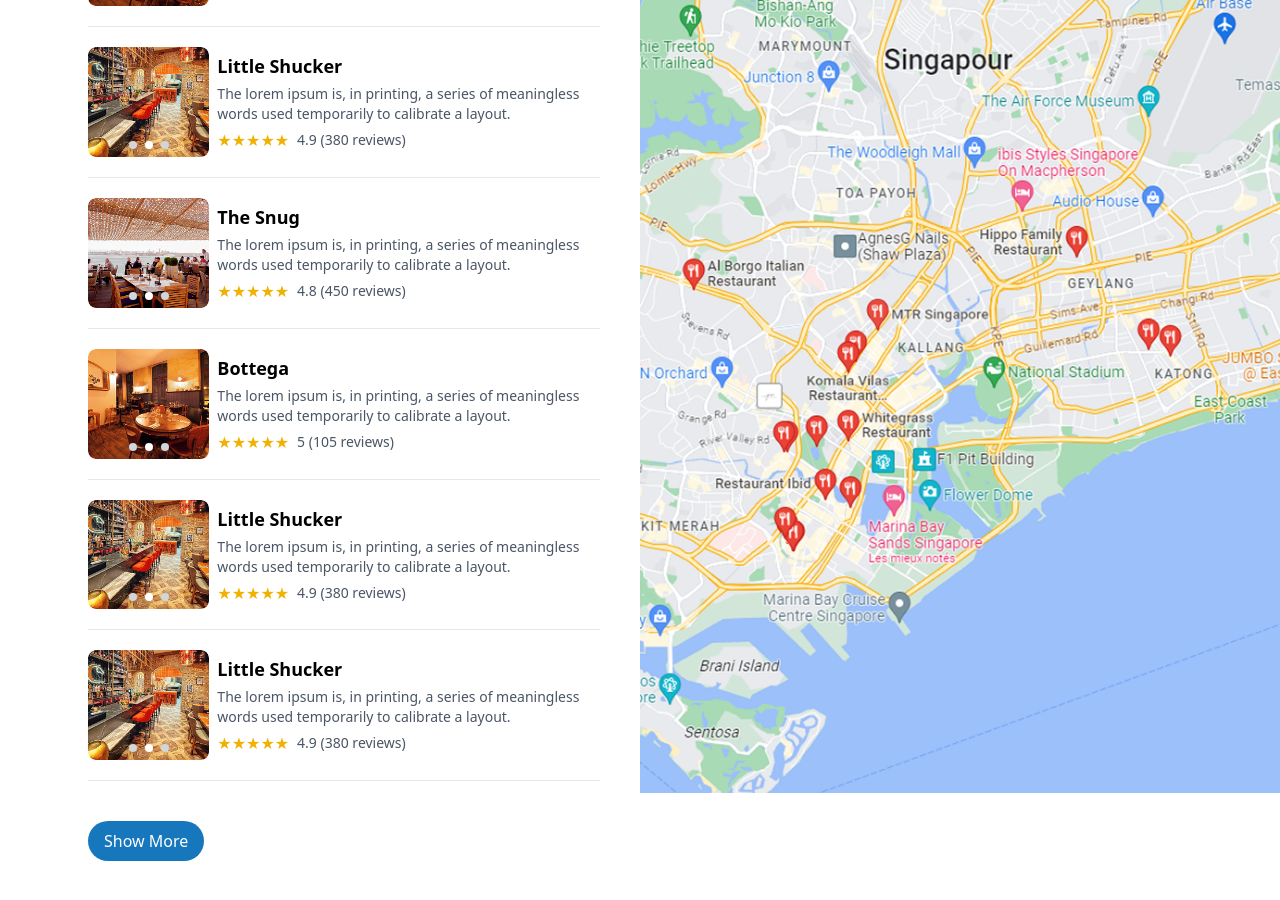
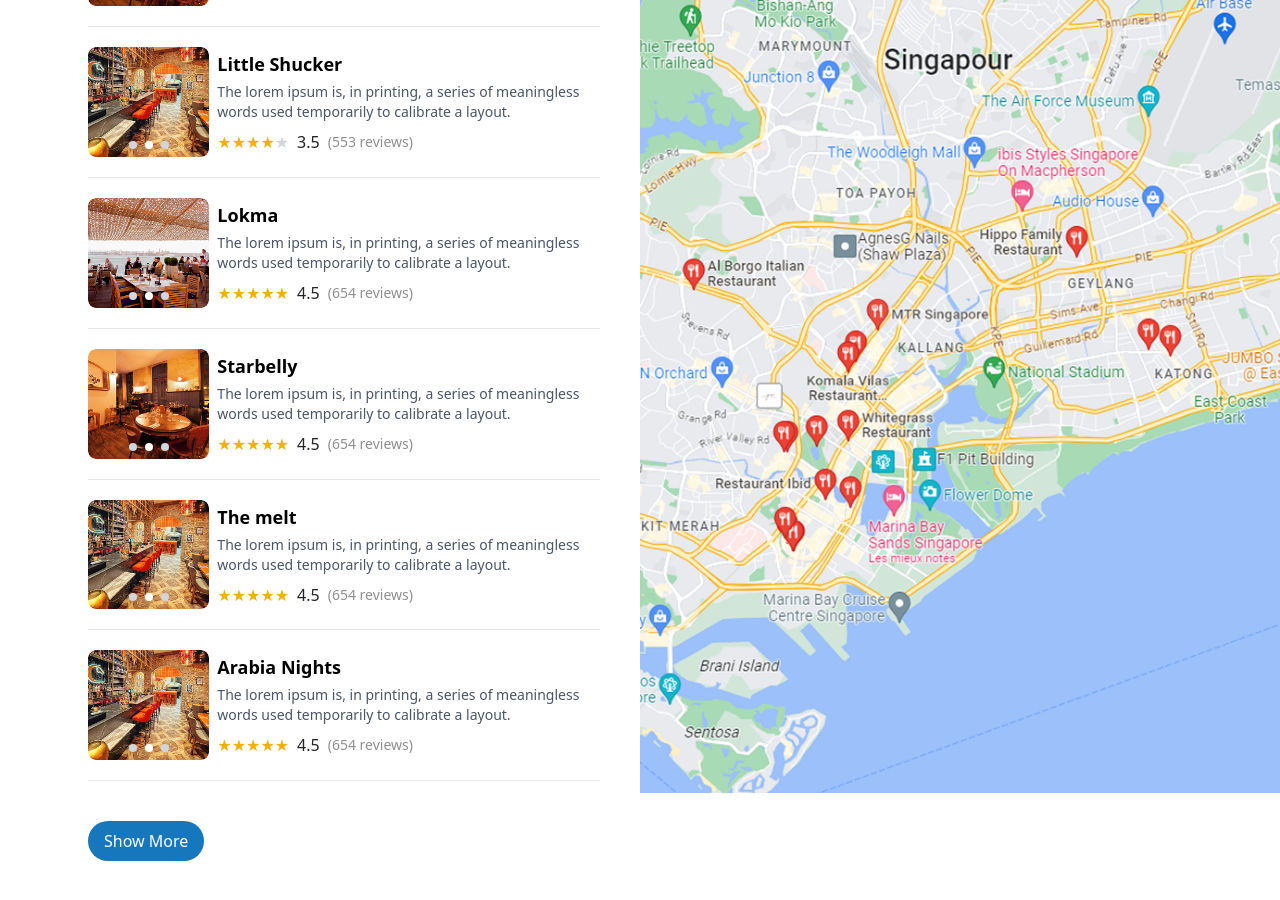
Before and after one commit to marufahmed347/React-Assignment-3, a React (Vite) app: page / in a window 1280 px wide. Shown: the part 480-1380 px from the top of the page. Built offline with nearby package versions, Linux system fonts and the light colour scheme.

Commit message:
map done

```diff
--- a/src/components/all-pages/page2/Map.jsx
+++ b/src/components/all-pages/page2/Map.jsx
@@ -3,50 +3,50 @@ import React, { useState, useEffect } from "react";
 const restaurants = [
   {
     name: "The Snug",
-    rating: 4.8,
-    reviews: 450,
+    rating: 4.5,
+    reviews: 654,
     images: ["m1.png", "m7.png", "m6.png"],
     description: "The lorem ipsum is, in printing, a series of meaningless words used temporarily to calibrate a layout."
   },
   {
     name: "Bottega",
     rating: 5.0,
-    reviews: 105,
+    reviews: 1654,
     images: ["m2.png", "m5.png", "m4.png"],
     description: "The lorem ipsum is, in printing, a series of meaningless words used temporarily to calibrate a layout."
   },
   {
     name: "Little Shucker",
-    rating: 4.9,
-    reviews: 380,
+    rating: 3.5,
+    reviews: 553,
     images: ["m3.png", "m2.png", "m1.png"],
     description: "The lorem ipsum is, in printing, a series of meaningless words used temporarily to calibrate a layout."
   },
   {
-    name: "The Snug",
-    rating: 4.8,
-    reviews: 450,
+    name: "Lokma",
+    rating: 4.5,
+    reviews: 654,
     images: ["m1.png", "m7.png", "m6.png"],
     description: "The lorem ipsum is, in printing, a series of meaningless words used temporarily to calibrate a layout."
   },
   {
-    name: "Bottega",
-    rating: 5.0,
-    reviews: 105,
+    name: "Starbelly",
+    rating: 4.5,
+    reviews: 654,
     images: ["m2.png", "m5.png", "m4.png"],
     description: "The lorem ipsum is, in printing, a series of meaningless words used temporarily to calibrate a layout."
   },
   {
-    name: "Little Shucker",
-    rating: 4.9,
-    reviews: 380,
+    name: "The melt",
+    rating: 4.5,
+    reviews: 654,
     images: ["m3.png", "m2.png", "m1.png"],
     description: "The lorem ipsum is, in printing, a series of meaningless words used temporarily to calibrate a layout."
   },
   {
-    name: "Little Shucker",
-    rating: 4.9,
-    reviews: 380,
+    name: "Arabia Nights",
+    rating: 4.5,
+    reviews: 654,
     images: ["m3.png", "m2.png", "m1.png"],
     description: "The lorem ipsum is, in printing, a series of meaningless words used temporarily to calibrate a layout."
   },
@@ -88,11 +88,12 @@ const RestaurantCard = ({ restaurant }) => {
       <div>
         <h2 className="text-lg font-semibold">{restaurant.name}</h2>
         <p className="text-sm text-gray-600 mt-1">{restaurant.description}</p>
-        <div className="flex items-center text-yellow-500 mt-1">
+        <div className="flex items-center mt-1 md:mt-2">
           {[...Array(5)].map((_, i) => (
             <span key={i} className={i < Math.round(restaurant.rating) ? "text-yellow-500" : "text-gray-300"}>★</span>
           ))}
-          <span className="ml-2 text-gray-600 text-sm">{restaurant.rating} ({restaurant.reviews} reviews)</span>
+          <span className="ml-2 font-medium text-[#232323]">{restaurant.rating}</span>
+          <span className="ml-2 text-[#8F8F8F] text-sm">({restaurant.reviews} reviews)</span>
         </div>
       </div>
     </div>
@@ -104,10 +105,10 @@ const RestaurantList = () => {
 
   return (
     <div className="flex flex-col md:flex-row">
-      <div className="w-full md:w-1/2 p-5 lg:px-10 lg:pl-22 bg-white">
-        <p className="text-sm text-gray-600 mb-2"><span className="text-blue-500 cursor-pointer">Home</span> / All restaurants</p>
+      <div className="w-full md:w-1/2 p-5 lg:px-10 lg:pl-22">
+        <p className="text-sm text-[#232323] mb-2">Home / All restaurants</p>
         <div className="flex justify-between items-center mb-4 relative">
-          <h1 className="text-2xl font-bold">Best Restaurants in Singapore</h1>
+          <h1 className="text-2xl font-bold text-[#1E1E1E]">best restaurants in Singapore</h1>
           <button
             className="flex items-center px-4 py-2 rounded-full bg-[#5E5E5E] text-white"
             onClick={() => setShowSortOptions(!showSortOptions)}
```
